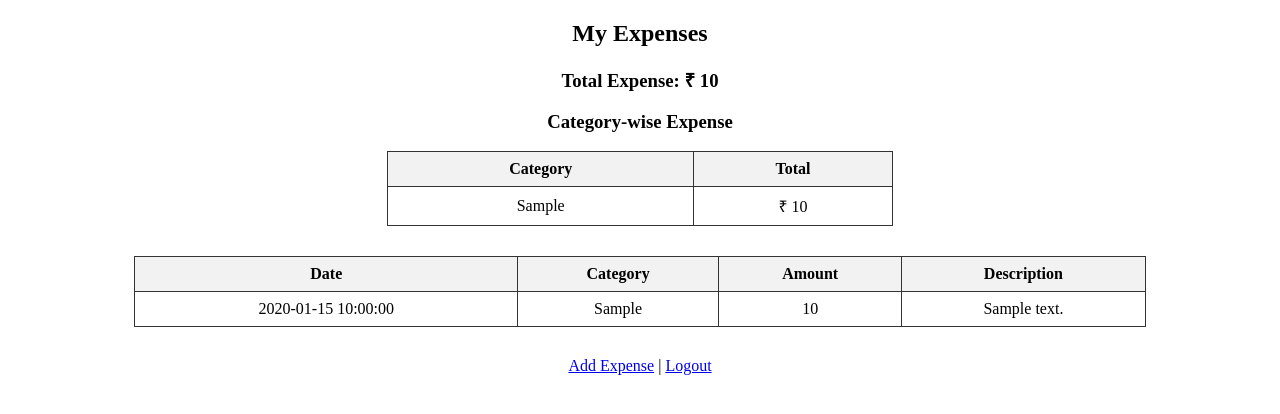
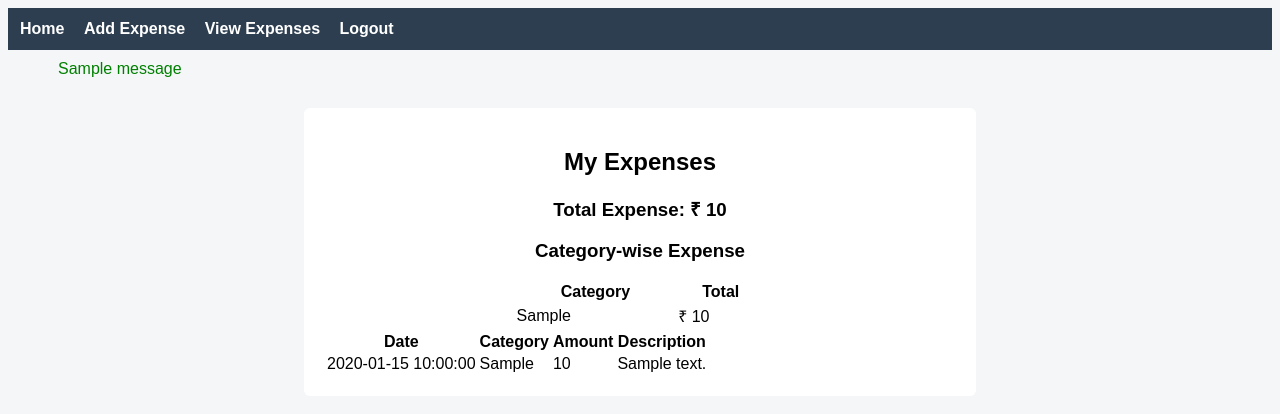
Before and after one commit to Samarth-Rao-24/Expense-Tracker, a Flask app: page /expenses in a window 1280 px wide. Shown: the top 414 px of the page. Run offline with Flask 3, Linux system fonts and the light colour scheme; the visitor is signed in with stand-in values (Sample User, id 1); tables that the repository leaves empty or names only in its code hold one stand-in row (values such as "Sample post"); one stand-in notice (Sample message) is shown.

Commit message:
added flash

```diff
--- a/app.py
+++ b/app.py
@@ -1,4 +1,4 @@
-from flask import Flask, request, redirect, url_for, session, render_template
+from flask import Flask, request, redirect, url_for, session, render_template, flash
 import pymysql
 import re
 
@@ -17,7 +17,6 @@ db = pymysql.connect(
 # ---------------- REGISTER ----------------
 @app.route('/register', methods=['GET', 'POST'])
 def register():
-    msg = ''
     if request.method == 'POST':
         username = request.form['username']
         password = request.form['password']
@@ -27,11 +26,11 @@ def register():
         account = cursor.fetchone()
 
         if account:
-            msg = "Account already exists!"
+            flash("Account already exists!")
         elif not re.match(r'^[A-Za-z0-9]+$', username):
-            msg = "Username must contain letters and numbers only!"
+            flash("Username must contain letters and numbers only!")
         elif not username or not password:
-            msg = "Please fill out the form!"
+            flash("Please fill out the form!")
         else:
             cursor.execute(
                 "INSERT INTO users (username, password) VALUES (%s, %s)",
@@ -39,16 +38,16 @@ def register():
             )
             db.commit()
             cursor.close()
+            flash("Registration successful! Please login.")
             return redirect(url_for('login'))
 
         cursor.close()
 
-    return render_template('register.html', msg=msg)
+    return render_template('register.html')
 
 # ---------------- LOGIN ----------------
 @app.route('/login', methods=['GET', 'POST'])
 def login():
-    msg = ''
     if request.method == 'POST':
         username = request.form['username']
         password = request.form['password']
@@ -65,16 +64,18 @@ def login():
             session['loggedin'] = True
             session['user_id'] = account['user_id']
             session['username'] = account['username']
+            flash("Login successful!")
             return redirect(url_for('add_expense'))
         else:
-            msg = "Incorrect username or password!"
+            flash("Invalid username or password!")
 
-    return render_template('login.html', msg=msg)
+    return render_template('login.html')
 
 # ---------------- ADD EXPENSE ----------------
 @app.route('/add-expense', methods=['GET', 'POST'])
 def add_expense():
     if not session.get('loggedin'):
+        flash("Please login first")
         return redirect(url_for('login'))
 
     if request.method == 'POST':
@@ -94,41 +95,57 @@ def add_expense():
         db.commit()
         cursor.close()
 
-        return "Expense Added Successfully"
+        flash("Expense added successfully!")
+        return redirect(url_for('expenses'))
 
     return render_template('add_expense.html')
 
-
-# ---------------- EXPENSES ----------------
-
+# ---------------- VIEW EXPENSES ----------------
 @app.route('/expenses')
 def expenses():
     if not session.get('loggedin'):
+        flash("Please login first")
         return redirect(url_for('login'))
 
-    cursor=db.cursor()
+    cursor = db.cursor()
 
-    # fetching all expenses
-    cursor.execute("SELECT expense_date, category, amount, description FROM expenses WHERE user_id=%s ORDER BY expense_date DESC""",(session['user_id'],))
+    # Fetch all expenses
+    cursor.execute(
+        "SELECT expense_date, category, amount, description "
+        "FROM expenses WHERE user_id=%s ORDER BY expense_date DESC",
+        (session['user_id'],)
+    )
     expenses = cursor.fetchall()
 
-    # total expense
-    cursor.execute('SELECT IFNULL(SUM(amount),0) AS total FROM expenses WHERE user_id=%s',(session['user_id'],))
-    total= cursor.fetchone()['total']
+    # Total expense
+    cursor.execute(
+        "SELECT IFNULL(SUM(amount),0) AS total FROM expenses WHERE user_id=%s",
+        (session['user_id'],)
+    )
+    total = cursor.fetchone()['total']
 
-    # cateory wise total
-    cursor.execute('SELECT category, SUM(amount) AS total FROM expenses WHERE user_id=%s GROUP BY category',(session['user_id'],))
+    # Category-wise totals
+    cursor.execute(
+        "SELECT category, SUM(amount) AS total FROM expenses "
+        "WHERE user_id=%s GROUP BY category",
+        (session['user_id'],)
+    )
     category_totals = cursor.fetchall()
 
     cursor.close()
 
-    return render_template('expenses.html', expenses=expenses,total=total,category_totals=category_totals)
-
+    return render_template(
+        'expenses.html',
+        expenses=expenses,
+        total=total,
+        category_totals=category_totals
+    )
 
 # ---------------- LOGOUT ----------------
 @app.route('/logout')
 def logout():
     session.clear()
+    flash("You have been logged out")
     return redirect(url_for('login'))
 
 # ---------------- HOME ----------------
--- /dev/null
+++ b/static/style.css
@@ -0,0 +1,30 @@
+body {
+    font-family: Arial, sans-serif;
+    background-color: #f4f6f8;
+}
+
+nav {
+    background: #2c3e50;
+    padding: 12px;
+}
+
+nav a {
+    color: white;
+    margin-right: 15px;
+    text-decoration: none;
+    font-weight: bold;
+}
+
+.container {
+    background: white;
+    padding: 20px;
+    margin: 30px auto;
+    width: 50%;
+    border-radius: 6px;
+}
+
+.flash {
+    list-style: none;
+    color: green;
+    margin: 10px;
+}
--- /dev/null
+++ b/templates/base.html
@@ -0,0 +1,37 @@
+<!DOCTYPE html>
+<html>
+<head>
+    <title>{% block title %}Expense Tracker{% endblock %}</title>
+    <link rel="stylesheet" href="{{ url_for('static', filename='style.css') }}">
+</head>
+<body>
+
+    <nav>
+        <a href="/">Home</a>
+
+        {% if session.get('loggedin') %}
+            <a href="/add-expense">Add Expense</a>
+            <a href="/expenses">View Expenses</a>
+            <a href="/logout">Logout</a>
+        {% else %}
+            <a href="/login">Login</a>
+            <a href="/register">Register</a>
+        {% endif %}
+    </nav>
+
+    {% with messages = get_flashed_messages() %}
+        {% if messages %}
+            <ul class="flash">
+                {% for message in messages %}
+                    <li>{{ message }}</li>
+                {% endfor %}
+            </ul>
+        {% endif %}
+    {% endwith %}
+
+    <div class="container">
+        {% block content %}{% endblock %}
+    </div>
+
+</body>
+</html>
--- a/templates/expenses.html
+++ b/templates/expenses.html
@@ -1,25 +1,8 @@
-<!DOCTYPE html>
-<html>
-<head>
-    <title>My Expenses</title>
-    <style>
-        table {
-            width: 80%;
-            border-collapse: collapse;
-            margin: 30px auto;
-        }
-        th, td {
-            border: 1px solid #333;
-            padding: 8px;
-            text-align: center;
-        }
-        th {
-            background-color: #f2f2f2;
-        }
-    </style>
-</head>
-<body>
+{% extends 'base.html' %}
 
+{% block title %}My Expenses{% endblock %}
+
+{% block content %}
 <h2 style="text-align:center;">My Expenses</h2>
 
 <h3 style="text-align:center;">Total Expense: ₹ {{ total }}</h3>
@@ -31,7 +14,6 @@
         <th>Category</th>
         <th>Total</th>
     </tr>
-
     {% for c in category_totals %}
     <tr>
         <td>{{ c.category }}</td>
@@ -47,7 +29,6 @@
         <th>Amount</th>
         <th>Description</th>
     </tr>
-
     {% for e in expenses %}
     <tr>
         <td>{{ e.expense_date }}</td>
@@ -57,11 +38,4 @@
     </tr>
     {% endfor %}
 </table>
-
-<p style="text-align:center;">
-    <a href="/add-expense">Add Expense</a> |
-    <a href="/logout">Logout</a>
-</p>
-
-</body>
-</html>
+{% endblock %}
```
Also changed, not shown: templates/add_expense.html (+6 -11 lines), templates/login.html (+10 -9 lines), templates/register.html (+10 -9 lines), 1 other file.
